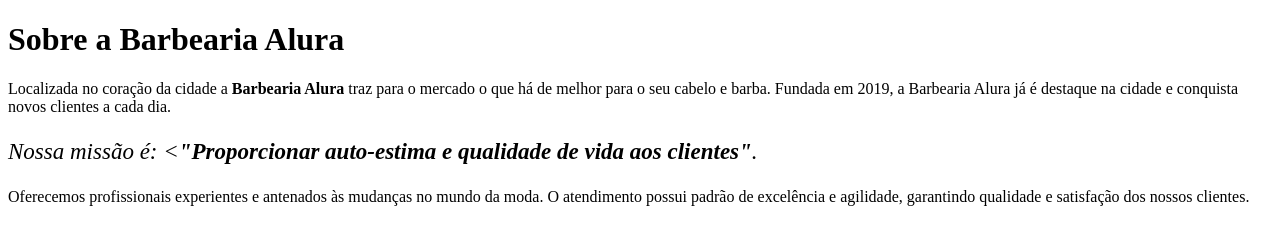
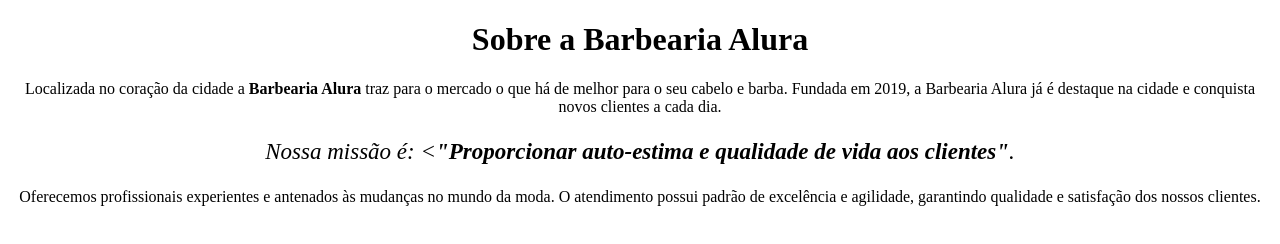
Before and after one commit to HenriqueAmb/barbearia-alura-, a plain HTML site: page index.html in a window 1280 px wide. Drawn offline with Linux system fonts and the light colour scheme.

Commit message:
2 esdiçaão

```diff
--- a/index.html
+++ b/index.html
@@ -4,9 +4,17 @@
     <head>
         <meta charset="utf-8">
         <title>henrique lindo </title>
+
+
+        <style>
+        p {
+          text-align: center
+        }
+        </style>
     </head>
+
     <body>
-      <h1>Sobre a Barbearia Alura</h1>
+      <h1 style="text-align: center">Sobre a Barbearia Alura</h1>
 
       <p>Localizada no coração da cidade a <strong>Barbearia Alura</strong> traz para o mercado o que há de melhor para o seu cabelo e barba. Fundada em 2019, a Barbearia Alura já é destaque na cidade e conquista novos clientes a cada dia.</p>
 
```
Also changed, not shown: style.css (added).
